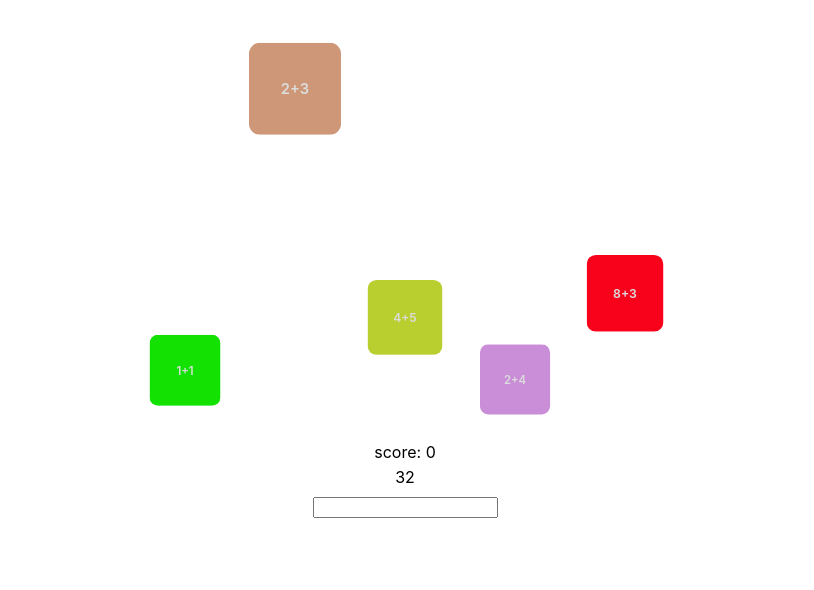
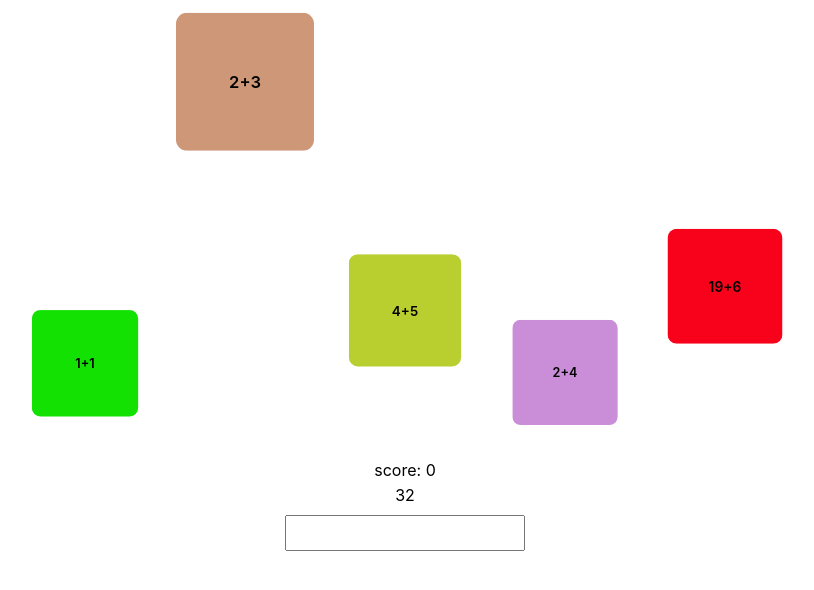
Before and after one commit to Mcas4150/syncsongs, a React (Create React App) app: page / in a window 1280 px wide. Both pictures are taken after a click on the button "Start Game". Shown: the top 590 px of the page, without its empty margins (235-1049 px from the left). Built offline with nearby package versions, Linux system fonts and the light colour scheme.

Commit message:
update colors

```diff
--- a/src/Animate.css
+++ b/src/Animate.css
@@ -1,15 +1,15 @@
 .box {
-  width: 100px;
-  height: 100px;
+  width: 150px;
+  height: 150px;
   border-radius: 12px;
   display: flex;
   align-items: center;
   justify-content: center;
   text-align: center;
   /* background-color: var(--green); */
-
+  font-size: 18px;
   font-weight: 600;
-  color: gainsboro;
+  color: black;
 }
 
 .boxContainer {
--- a/src/components/animation/game1.jsx
+++ b/src/components/animation/game1.jsx
@@ -41,6 +41,11 @@ const GameOne = () => {
 
   const startGame = () => {
     setScore(0);
+    GenerateNewEquation(0);
+    GenerateNewEquation(1);
+    GenerateNewEquation(2);
+    GenerateNewEquation(3);
+    GenerateNewEquation(4);
     setBoxes(generateBoxes(5));
     setPlaying(true);
     setFinished(false);
@@ -55,7 +60,6 @@ const GameOne = () => {
 
   const GenerateNewEquation = (newIndex) => {
     //new operands at index
-    console.dir("answerIndex2:" + newIndex);
     console.dir("og operands:" + operandsArray);
 
     let newRandNums = getRandNumbers(operation, 0, maxNumber);
@@ -74,7 +78,6 @@ const GameOne = () => {
 
     console.table("new operands:" + JSON.stringify(newOperands));
     setOperandsArray(newOperands);
-    console.table("nupdated operands:" + JSON.stringify(operandsArray));
 
     // new answer at index
     console.table("og answers:" + correctAnswers);
@@ -84,6 +87,7 @@ const GameOne = () => {
       newRandNums.num1,
       newRandNums.num2
     );
+    console.table("new correctAnswer:" + JSON.stringify(newCorrectAnswer));
 
     const newCorrectAnswers = correctAnswers.map((item, index) => {
       if (index === newIndex) {
@@ -95,10 +99,6 @@ const GameOne = () => {
 
     console.table("new correctAnswers:" + JSON.stringify(newCorrectAnswers));
     setCorrectAnswers(newCorrectAnswers);
-    console.table("new correctAnswer:" + JSON.stringify(newCorrectAnswer));
-
-    // const newCorrectAnswers = [...correctAnswers];
-    // newCorrectAnswers[answerIndex] = newCorrectAnswer;
   };
 
   useEffect(() => {
--- a/src/components/game/keyboard.jsx
+++ b/src/components/game/keyboard.jsx
@@ -1,4 +1,5 @@
 import React, { useState, useRef, useEffect } from "react";
+import styled from "@emotion/styled";
 
 const Keyboard = ({ setFreqSubmit }) => {
   const keyRef = useRef(0);
@@ -13,7 +14,7 @@ const Keyboard = ({ setFreqSubmit }) => {
 
   return (
     <div className="Keyboard">
-      <input
+      <Input
         type="text"
         id="inputField"
         ref={keyRef}
@@ -24,3 +25,8 @@ const Keyboard = ({ setFreqSubmit }) => {
 };
 
 export default Keyboard;
+
+const Input = styled.input`
+  height: 30px;
+  font-size: 18px;
+`;
```
